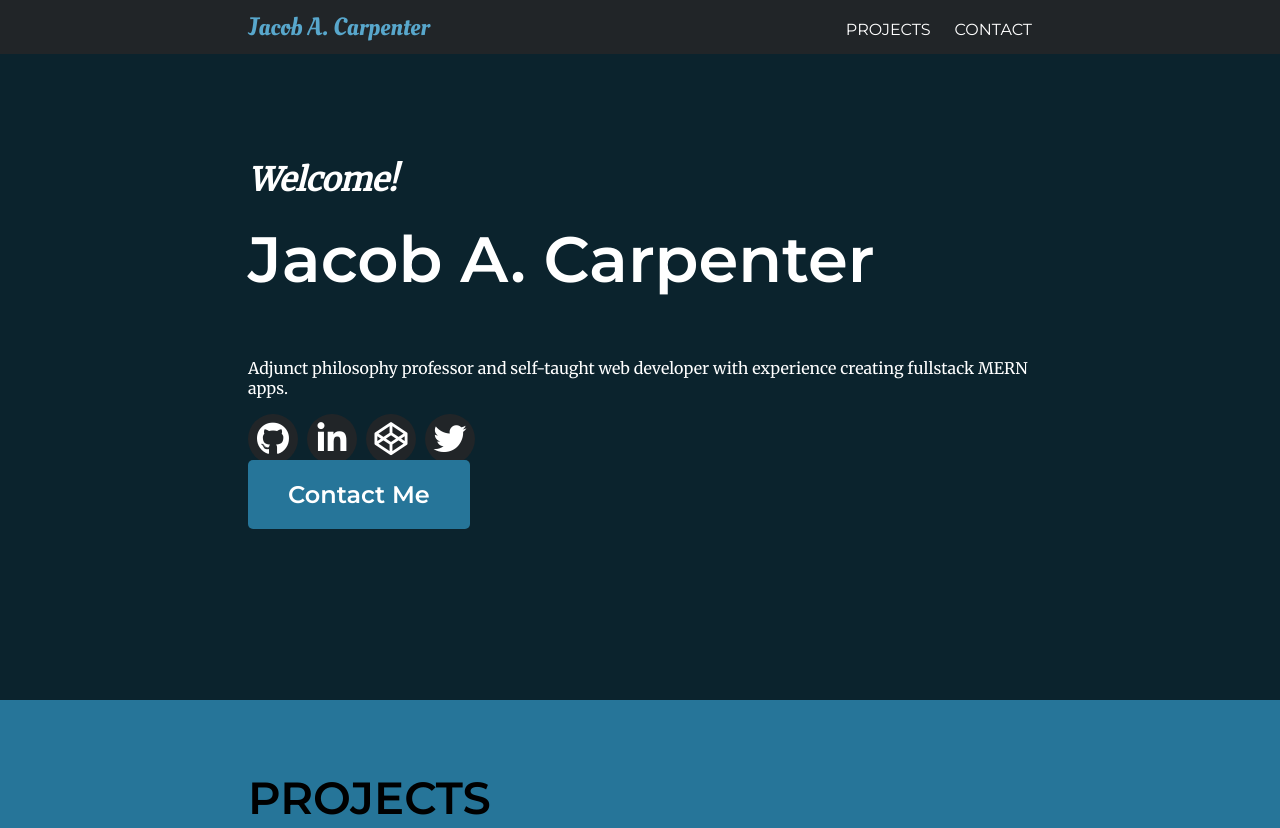
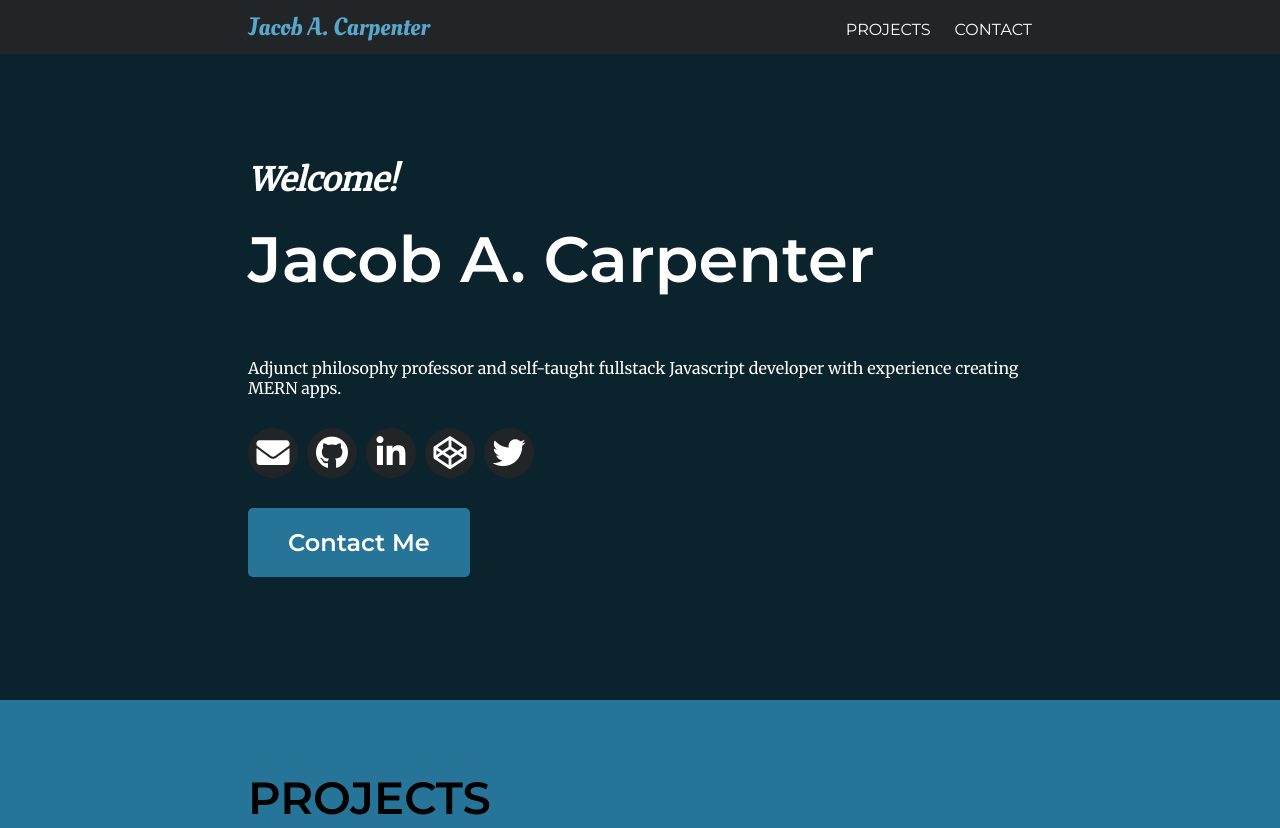
Before and after one commit to Jakedalus/portfolio, a plain HTML site: page index.html in a window 1280 px wide. Shown: the top 828 px of the page. Drawn offline with Linux system fonts and the light colour scheme.

Commit message:
Adjust styling of intro section, add email button to social-media

```diff
--- a/css/style.css
+++ b/css/style.css
@@ -229,6 +229,10 @@ section h3 {
 
 #intro a {
   font-size: 1.5em;
+}
+
+#intro .social-media {
+  margin: 30px 0 50px 0;
 }
 
 #intro .button {
--- a/index.html
+++ b/index.html
@@ -43,8 +43,9 @@
         <div class="container">
           <h2>Welcome!</h2>
           <h1>Jacob A. Carpenter</h1>
-          <p>Adjunct philosophy professor and self-taught web developer with experience creating fullstack MERN apps.</p>
+          <p>Adjunct philosophy professor and self-taught fullstack Javascript developer with experience creating MERN apps.</p>
           <ul class="social-media">
+            <li><a href="mailto:jacob.a.carpenter@gmail.com"><i class="fas fa-envelope"></i></a></li>
   					<li><a href="https://github.com/Jakedalus"><i class="fab fa-github"></i></a></li>
   					<li><a href="https://www.linkedin.com/in/jacob-carpenter-64a6365/"><i class="fab fa-linkedin-in"></i></a></li>
   					<li><a href="https://codepen.io/Jakedalus/"><i class="fab fa-codepen"></i></a></li>
@@ -316,6 +317,7 @@
     <footer>
       <p id="copyright">&copy; Copyright by Jacob Carpenter <span id="year"></span></p>
       <ul class="social-media">
+        <li><a href="mailto:jacob.a.carpenter@gmail.com"><i class="fas fa-envelope"></i></a></li>
         <li><a href="https://github.com/Jakedalus"><i class="fab fa-github"></i></a></li>
         <li><a href="https://www.linkedin.com/in/jacob-carpenter-64a6365/"><i class="fab fa-linkedin-in"></i></a></li>
         <li><a href="https://codepen.io/Jakedalus/"><i class="fab fa-codepen"></i></a></li>
```
